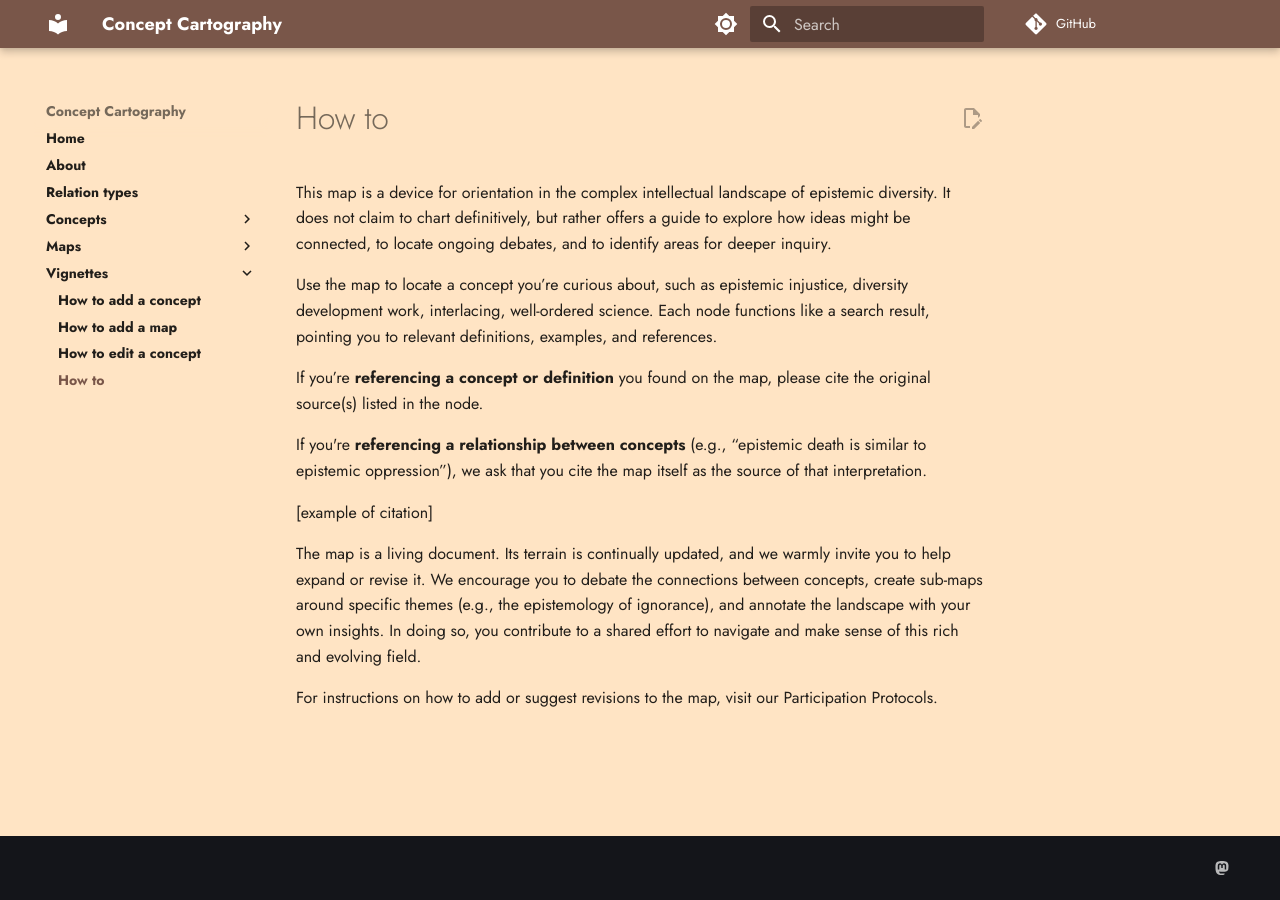
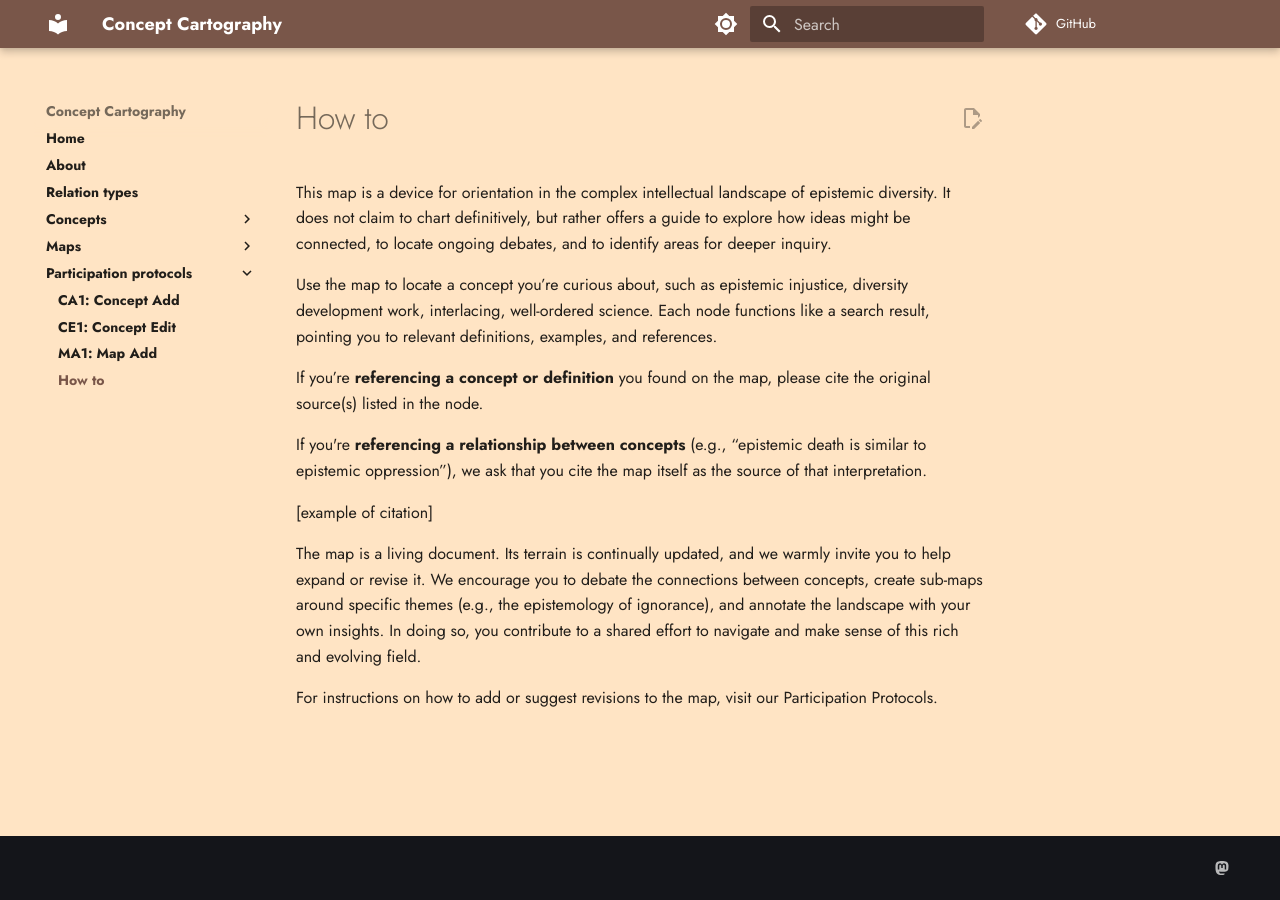
Before and after one commit to conceptcartography/conceptcartography, an MkDocs documentation site: the page built from docs/participation protocols/how-to.md, in a window 1280 px wide. Built offline with MkDocs 1.6.1 and Material for MkDocs 9.7.7, drawn with Linux system fonts in a browser that asks for light colours; comment, search, counter and statistics services are not loaded; the version menu is left out.

Commit message:
update map so it can go full screen and rename protocols

```diff
--- /dev/null
+++ b/docs/participation protocols/CA1.md
@@ -0,0 +1 @@
+# CA1: Concept Add
--- /dev/null
+++ b/docs/participation protocols/CE1.md
@@ -0,0 +1 @@
+# CE1: Concept Edit
--- /dev/null
+++ b/docs/participation protocols/MA1.md
@@ -0,0 +1 @@
+# MA1: Map Add
--- a/docs/vignettes/add-concept.md
+++ /dev/null
@@ -1 +0,0 @@
-# How to add a concept
--- a/docs/vignettes/add-map.md
+++ /dev/null
@@ -1 +0,0 @@
-# How to add a map
--- a/docs/vignettes/edit-concept.md
+++ /dev/null
@@ -1 +0,0 @@
-# How to edit a concept
```
Also changed, not shown: docs/maps/diversity.md (+11 -11 lines), docs/participation protocols/how-to.md (renamed from docs/vignettes/how-to.md).
